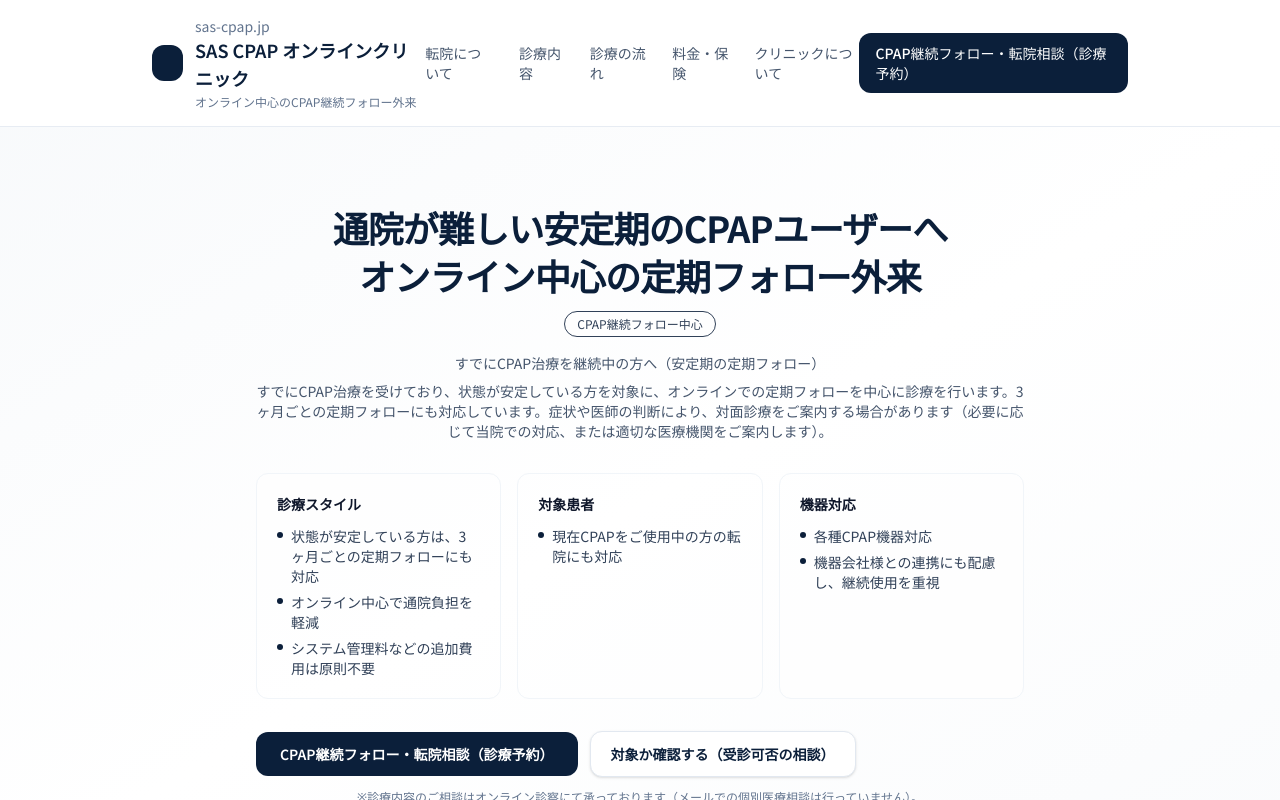
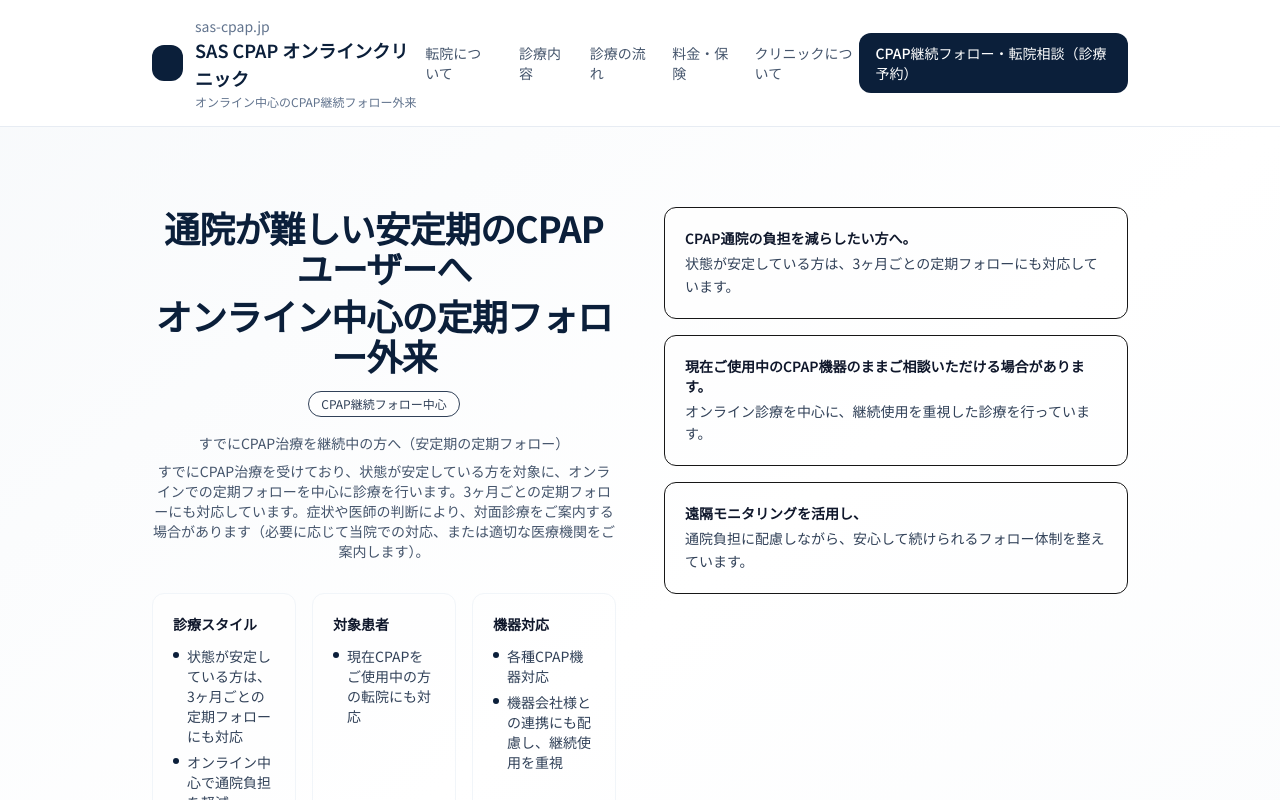
Before and after one commit to mandahan2002/sas-clinic-site, a Next.js app: page / in a window 1280 px wide. Shown: the top 800 px of the page. Built offline with nearby package versions, Linux system fonts and the light colour scheme.

Commit message:
Enhance Home page layout for SAS CPAP online clinic by restructuring content into a grid format, adding new informational sections to reduce patient burden and improve clarity on online consultation options.

```diff
--- a/app/page.tsx
+++ b/app/page.tsx
@@ -48,7 +48,8 @@ export default function Home() {
         aria-label="メイン"
       >
         <div className="mx-auto max-w-5xl px-6 py-16 md:py-20">
-          <div className="text-center max-w-3xl mx-auto">
+          <div className="grid gap-8 md:grid-cols-2 md:gap-12 md:items-start">
+            <div className="text-center max-w-3xl mx-auto md:max-w-none md:mx-0">
             <h1 className="text-3xl font-bold tracking-tight text-[#0B1F3A] md:text-4xl">
               通院が難しい安定期のCPAPユーザーへ
               <span className="block mt-2">オンライン中心の定期フォロー外来</span>
@@ -122,6 +123,27 @@ export default function Home() {
             <p className="mt-3 text-xs text-slate-500">
               ※診療内容のご相談はオンライン診察にて承っております（メールでの個別医療相談は行っていません）。
             </p>
+            </div>
+            <div className="space-y-4">
+              <div className="rounded-xl border bg-white/70 p-5">
+                <div className="text-sm font-semibold text-slate-900">CPAP通院の負担を減らしたい方へ。</div>
+                <p className="mt-1 text-sm text-slate-700 leading-relaxed">
+                  状態が安定している方は、3ヶ月ごとの定期フォローにも対応しています。
+                </p>
+              </div>
+              <div className="rounded-xl border bg-white/70 p-5">
+                <div className="text-sm font-semibold text-slate-900">現在ご使用中のCPAP機器のままご相談いただける場合があります。</div>
+                <p className="mt-1 text-sm text-slate-700 leading-relaxed">
+                  オンライン診療を中心に、継続使用を重視した診療を行っています。
+                </p>
+              </div>
+              <div className="rounded-xl border bg-white/70 p-5">
+                <div className="text-sm font-semibold text-slate-900">遠隔モニタリングを活用し、</div>
+                <p className="mt-1 text-sm text-slate-700 leading-relaxed">
+                  通院負担に配慮しながら、安心して続けられるフォロー体制を整えています。
+                </p>
+              </div>
+            </div>
           </div>
         </div>
       </section>
```
